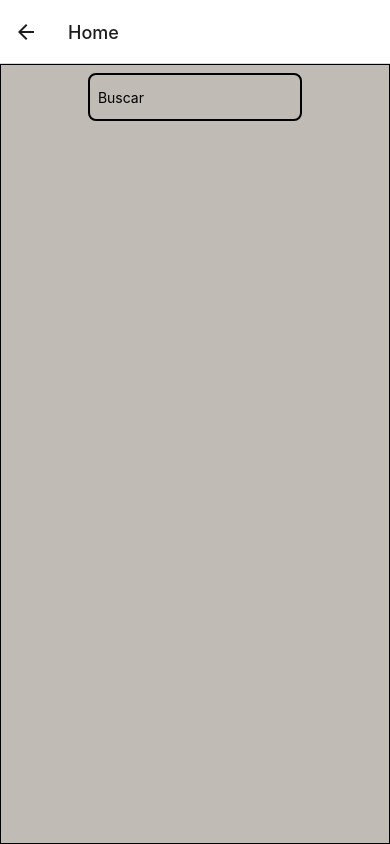
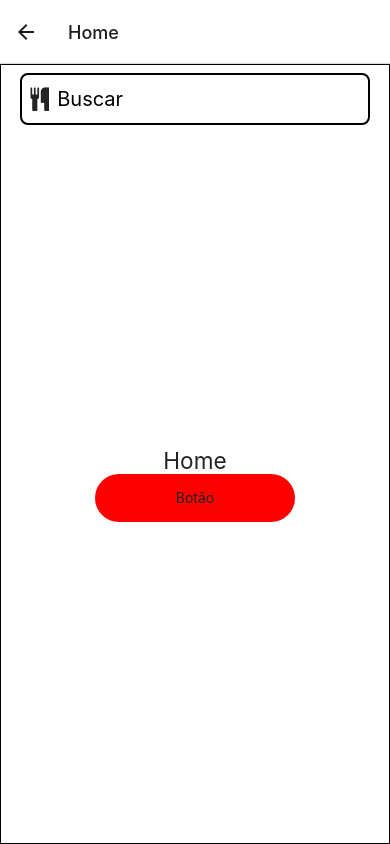
Before and after one commit to Jonah21-prog/App-Promocao-Official, a React Native app in the folder app-promocao-official/: screen /Home in a window 390 px wide. Built offline with nearby package versions, Linux system fonts and the light colour scheme.

Commit message:
Adicionando icone a SearchBar
Refatorando tela de Home

```diff
--- a/app-promocao-official/Components/SearchBar/index.js
+++ b/app-promocao-official/Components/SearchBar/index.js
@@ -1,29 +1,36 @@
 import React from "react";
 import { View } from "react-native";
-import { Text } from "react-native-elements";
+import { Icon } from "react-native-elements";
 import { StyleSheet, TextInput } from "react-native";
 
 export default function SearchBar({ navigation }) {
   return (
     <View style={styles.container}>
-      <TextInput placeholder="Buscar" style={styles.searchBarcontainer} />
+      <Icon
+        name="cutlery"
+        size={24}
+        type="font-awesome"
+        style={{ marginLeft: 8 }}
+      />
+      <TextInput placeholder="Buscar" style={styles.searchBar} />
     </View>
   );
 }
 
 const styles = StyleSheet.create({
   container: {
-    flex: 1,
-    flexDirection: "column",
+    flexDirection: "row",
     justifyContent: "flex-start",
     alignItems: "center",
-    padding: 8,
-  },
-  searchBarcontainer: {
-    padding: 8,
-    height: 48,
     width: "90%",
     borderWidth: 2,
     borderRadius: 8,
   },
+
+  searchBar: {
+    width: "100%",
+    padding: 8,
+    height: 48,
+    fontSize: 20,
+  },
 });
--- a/app-promocao-official/Screens/Home.js
+++ b/app-promocao-official/Screens/Home.js
@@ -1,31 +1,57 @@
 import React, { useState } from "react";
 import { StyleSheet, TouchableOpacity, View } from "react-native";
-import { Button, Text } from "react-native-elements";
+import { Text } from "react-native-elements";
 import SearchBar from "../Components/SearchBar";
 import styles from "../Styles/MainStyles";
-
-
 
 export default function Home({ navigation }) {
   return (
     <View style={specificStyle.specificContainer}>
-      <SearchBar></SearchBar>
+      <View style={specificStyle.header}>
+        <SearchBar />
+      </View>
 
+      <View style={specificStyle.content}>
+        <Text h4>Home</Text>
+        <TouchableOpacity
+          style={specificStyle.button}
+          onPress={() => alert("Clicado")}
+        >
+          <Text>Botão</Text>
+        </TouchableOpacity>
+      </View>
     </View>
-
-
   );
 }
 
 const specificStyle = StyleSheet.create({
   specificContainer: {
     flex: 1,
-    backgroundColor: '#c0bcb5',
-    justifyContent: 'center',
-    alignItems: 'center',
-    borderColor: '#000',
+    backgroundColor: "#fff",
+    borderColor: "#000",
     borderWidth: 1,
-    borderStyle: "solid"
-  }
+    borderStyle: "solid",
+  },
 
-})
+  header: {
+    width: "100%",
+    marginTop: 8,
+    alignItems: "center",
+    justifyContent: "center",
+  },
+
+  content: {
+    flex: 1,
+    alignItems: "center",
+    justifyContent: "center",
+  },
+
+  button: {
+    backgroundColor: "red",
+    width: 200,
+    height: 48,
+    alignItems: "center",
+    justifyContent: "center",
+    borderRadius: 24,
+  },
+});
```
